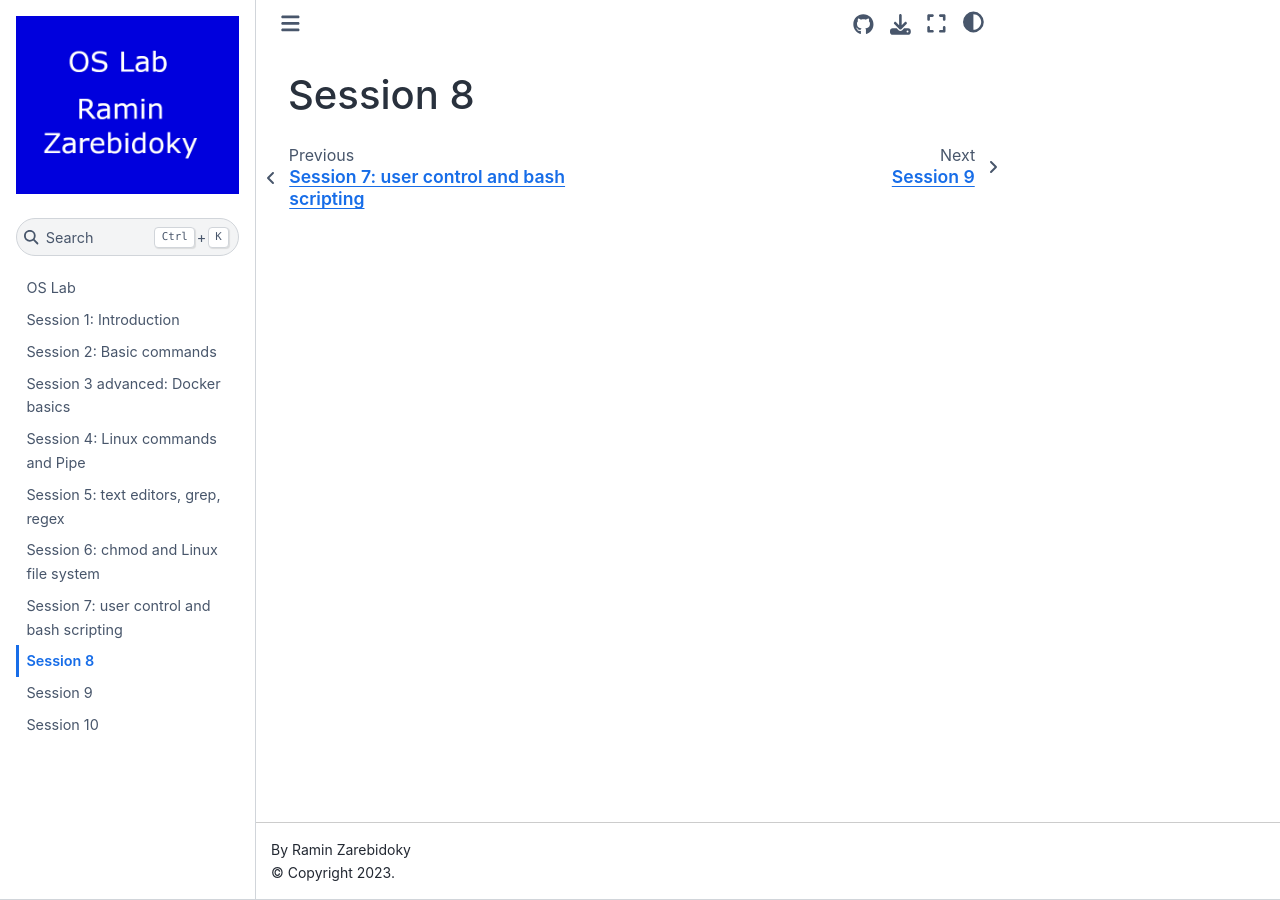
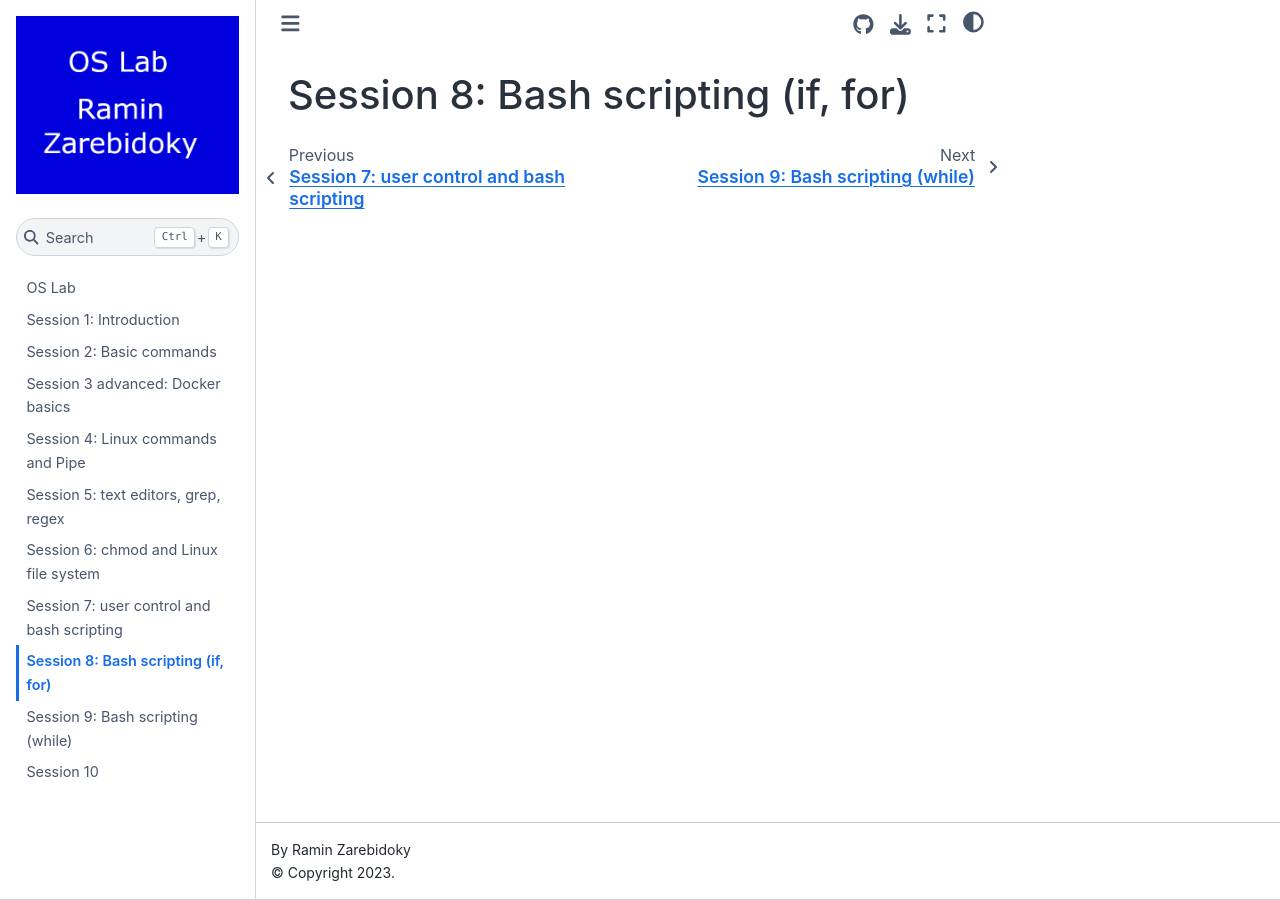
Before and after one commit to LiterallyTheOne/os_lab, a Jupyter Book: the page built from docs/session_8.md, in a window 1280 px wide. Built offline with Jupyter Book 1.0.4 settings and Sphinx 7.4.7 and the Sphinx Book theme 1.1.4, drawn with Linux system fonts in a browser that asks for light colours.

Commit message:
Update the titles of session_8 and session_9

```diff
--- a/docs/session_8.md
+++ b/docs/session_8.md
@@ -1 +1 @@
-# Session 8
+# Session 8: Bash scripting (if, for)
--- a/docs/session_9.md
+++ b/docs/session_9.md
@@ -1 +1 @@
-# Session 9
+# Session 9: Bash scripting (while)
```
